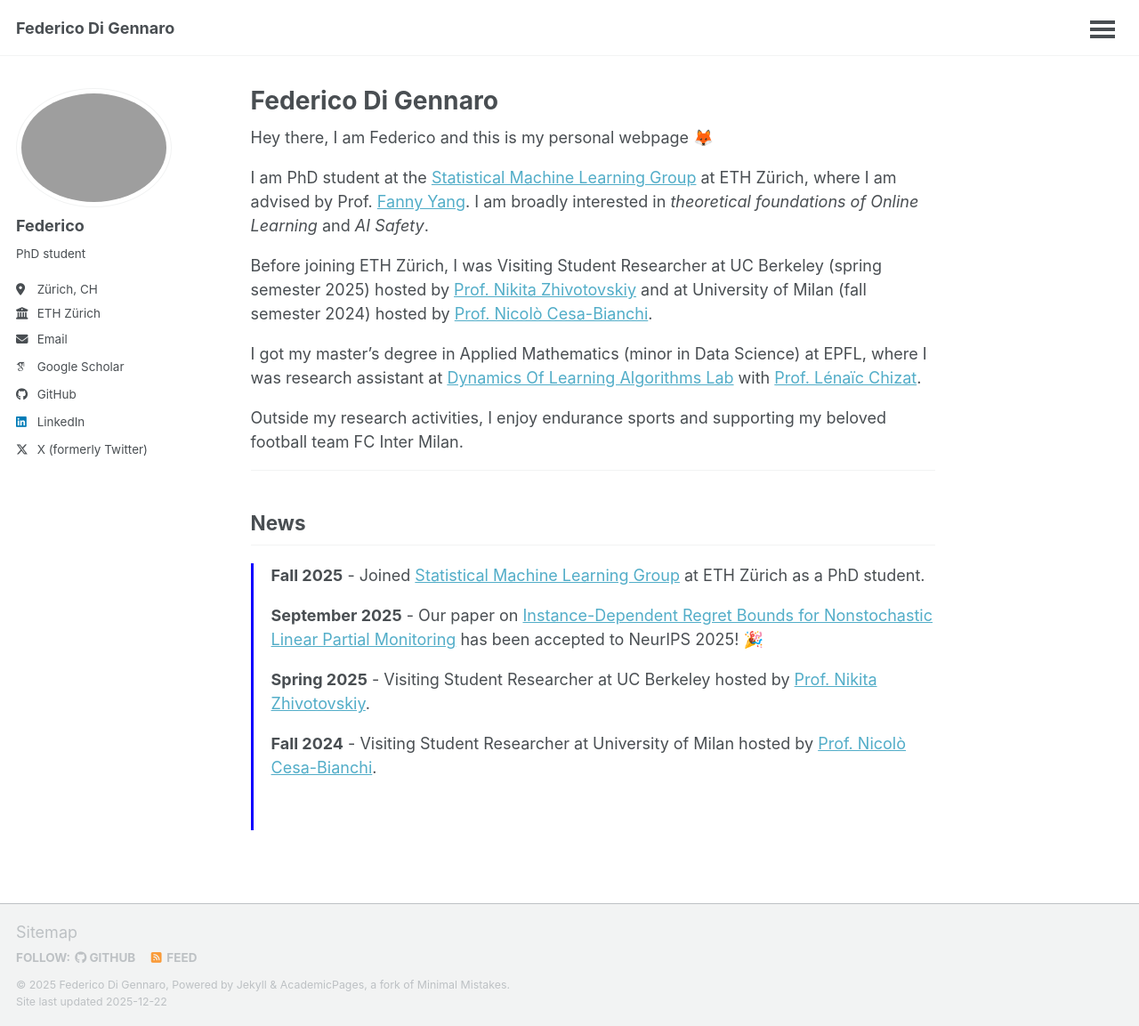
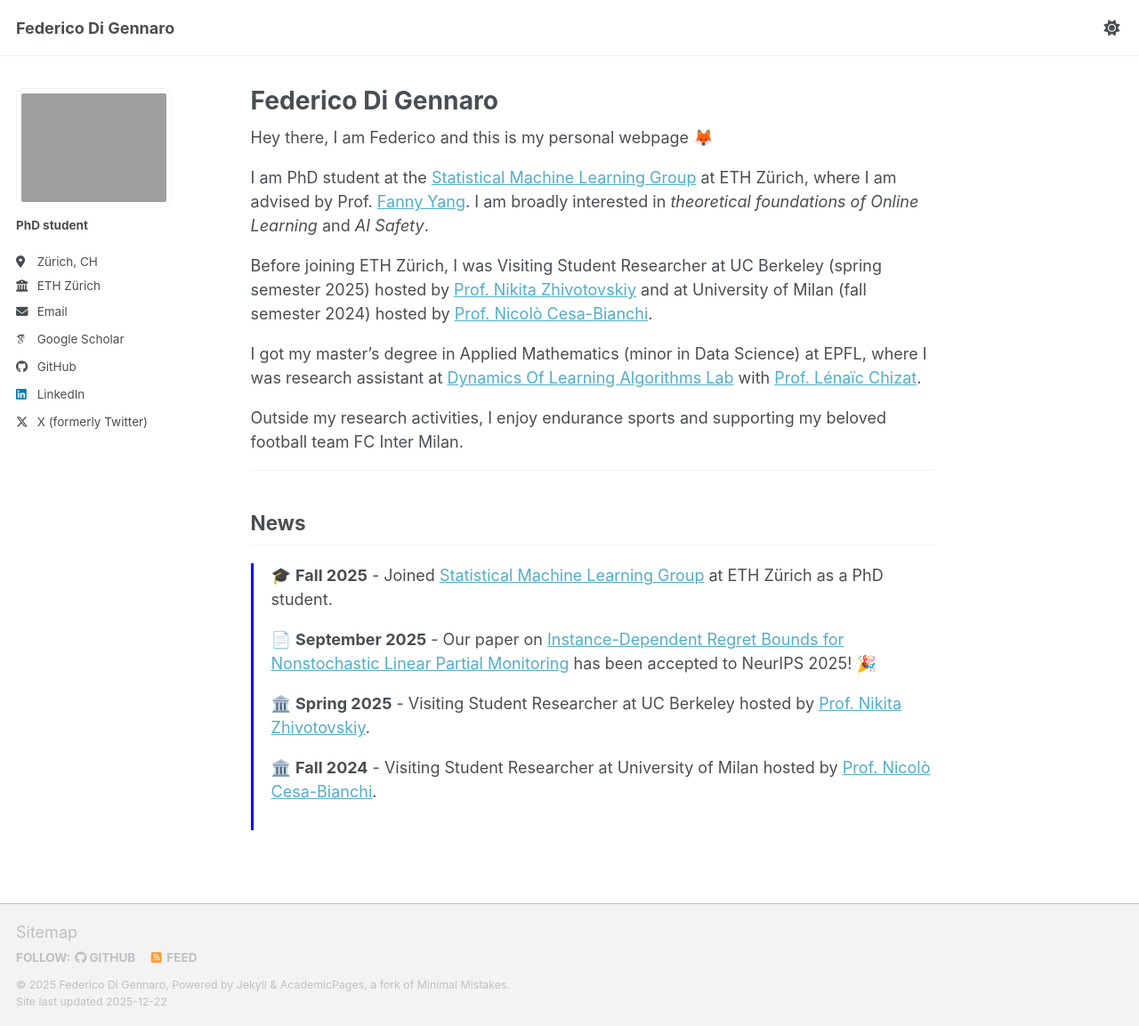
Before and after one commit to FedericoDiGennaro/FedericoDiGennaro.github.io, a Jekyll site: the page built from _pages/about.md, in a window 1280 px wide and 1153 px high. Shown: the whole window at 89% size. Built offline with Jekyll 4.4.1, drawn with Linux system fonts in a browser that asks for light colours; some web fonts are replaced; a script bundle is joined from its source files by our own code; library files that are not in the unit come from our copies.

Commit message:
Add emojis to news, make avatar rectangular, hide hamburger menu, add CV PDF download, remove name from sidebar and make bio bold

```diff
--- a/_includes/author-profile.html
+++ b/_includes/author-profile.html
@@ -15,9 +15,9 @@
   </div>
 
   <div class="author__content">
-    <h3 class="author__name">{{ author.name }}</h3>
+    {% comment %}<h3 class="author__name">{{ author.name }}</h3>{% endcomment %}
     {% if author.pronouns %}<p class="author__pronouns">{{ author.pronouns }}</p>{% endif %}
-    {% if author.bio %}<p class="author__bio">{{ author.bio }}</p>{% endif %}
+    {% if author.bio %}<p class="author__bio" style="font-weight: bold;">{{ author.bio }}</p>{% endif %}
   </div>
 
   <div class="author__urls-wrapper">
--- a/_pages/about.md
+++ b/_pages/about.md
@@ -22,11 +22,11 @@
 ## News
 
 <div style="height: 300px; overflow-y: auto; border-left: 3px solid #0d01ffff; padding-left: 20px; margin-top: 20px;">
-<p><strong>Fall 2025</strong> - Joined <a href="https://sml.inf.ethz.ch/group/">Statistical Machine Learning Group</a> at ETH Zürich as a PhD student.</p>
+<p>🎓 <strong>Fall 2025</strong> - Joined <a href="https://sml.inf.ethz.ch/group/">Statistical Machine Learning Group</a> at ETH Zürich as a PhD student.</p>
 
-<p><strong>September 2025</strong> - Our paper on <a href="https://www.arxiv.org/abs/2510.19158">Instance-Dependent Regret Bounds for Nonstochastic Linear Partial Monitoring</a> has been accepted to NeurIPS 2025! 🎉</p>
+<p>📄 <strong>September 2025</strong> - Our paper on <a href="https://www.arxiv.org/abs/2510.19158">Instance-Dependent Regret Bounds for Nonstochastic Linear Partial Monitoring</a> has been accepted to NeurIPS 2025! 🎉</p>
 
-<p><strong>Spring 2025</strong> - Visiting Student Researcher at UC Berkeley hosted by <a href="https://sites.google.com/view/nikitazhivotovskiy/">Prof. Nikita Zhivotovskiy</a>.</p>
+<p>🏛️ <strong>Spring 2025</strong> - Visiting Student Researcher at UC Berkeley hosted by <a href="https://sites.google.com/view/nikitazhivotovskiy/">Prof. Nikita Zhivotovskiy</a>.</p>
 
-<p><strong>Fall 2024</strong> - Visiting Student Researcher at University of Milan hosted by <a href="https://cesa-bianchi.di.unimi.it/">Prof. Nicolò Cesa-Bianchi</a>.</p>
+<p>🏛️ <strong>Fall 2024</strong> - Visiting Student Researcher at University of Milan hosted by <a href="https://cesa-bianchi.di.unimi.it/">Prof. Nicolò Cesa-Bianchi</a>.</p>
 </div>
--- a/assets/css/custom.css
+++ b/assets/css/custom.css
@@ -14,6 +14,16 @@
   display: inline-block !important;
 }
 
+/* Hide hamburger menu button - always show navigation */
+.greedy-nav button {
+  display: none !important;
+}
+
+/* Make avatar rectangular instead of circular */
+.author__avatar img {
+  border-radius: 8px !important;
+}
+
 /* Ensure news section renders with proper spacing */
 .page__content p {
   margin-bottom: 1em;
```
Also changed, not shown: _pages/cv.md (+4 -0 lines), files/README_CV.txt (added).
